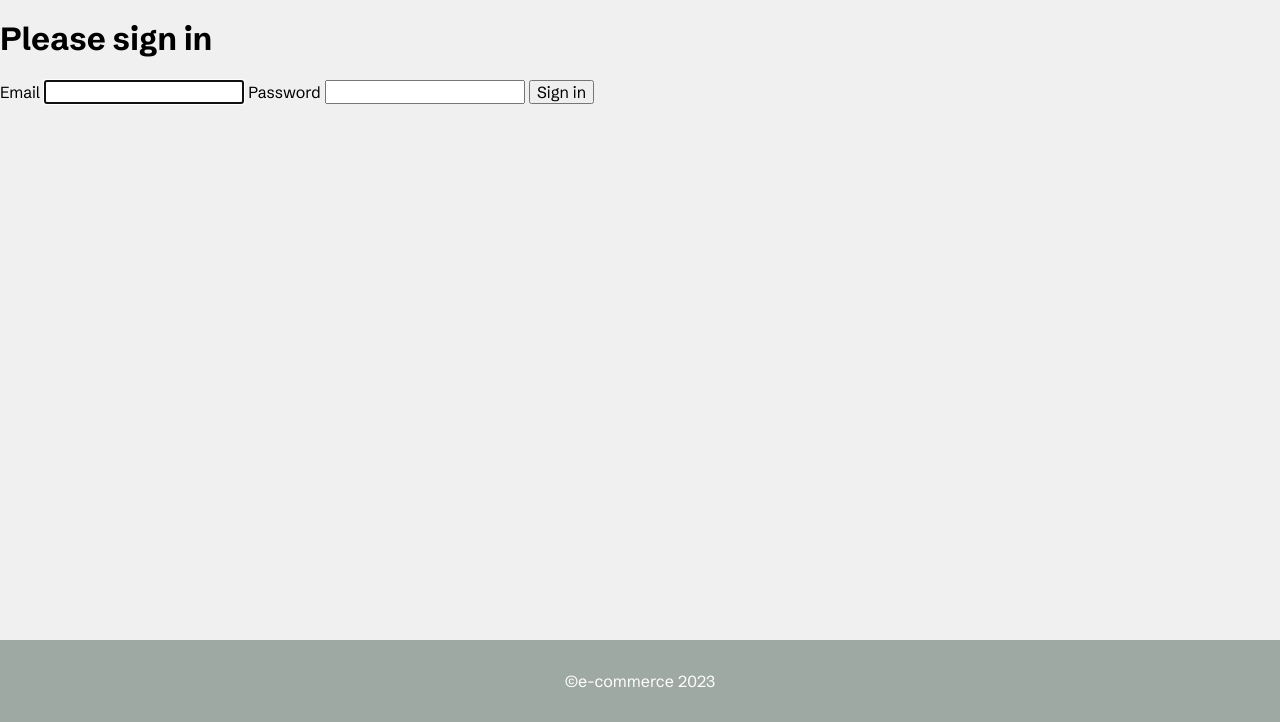
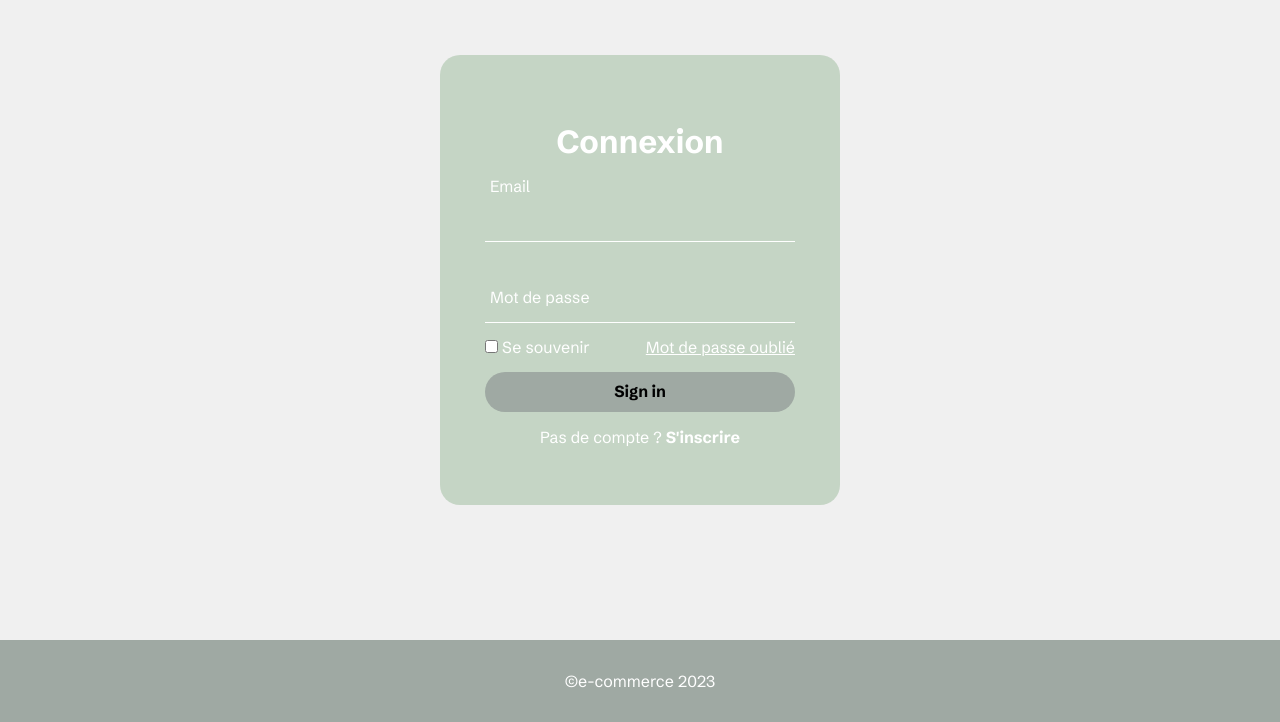
Before and after one commit to Hiikss/TP-Ecommerce, a Symfony app: template templates/security/login.html.twig in a window 1280 px wide. Shown: the part 78-800 px from the top of the page. Run offline with Twig, Linux system fonts and the light colour scheme; the template is opened without the code that fills it, so the values that code supplies are empty; some libraries are stand-ins or nearby versions.

Commit message:
ajout page login

```diff
--- /dev/null
+++ b/public/css/form.css
@@ -0,0 +1,102 @@
+:root {
+    --color1: #f0f0f0;
+    --color2: #e3e0cc;
+    --color3: #c5d5c5;
+    --color4: #9fa9a3;
+}
+
+section {
+    display: flex;
+    justify-content: center;
+    align-items: center;
+    min-height: 70vh;
+    width: 100%;
+}
+
+.form-box {
+    position: relative;
+    width: 400px;
+    height: 450px;
+    background-color: var(--color3);
+    border-radius: 20px;
+    backdrop-filter: blur(15px);
+    display: flex;
+    justify-content: center;
+    align-items: center;
+}
+
+h2 {
+    font-size: 2em;
+    color: white;
+    text-align: center;
+}
+
+.inputbox {
+    position: relative;
+    margin: 30px 0;
+    width: 310px;
+    border-bottom: 1px solid white;
+}
+
+.inputbox label {
+    position: absolute;
+    top: 50%;
+    left: 5px;
+    color: white;
+    transform: translateY(-50%);
+    transition: .5s;
+    pointer-events: none;
+}
+
+input:focus~label,
+input:not(:placeholder-shown)~label {
+    top: -5px;
+}
+
+.inputbox input {
+    width: 100%;
+    height: 50px;
+    background: transparent;
+    border: none;
+    outline: none;
+    font-size: 1em;
+    padding: 0 35px 0 5px;
+    color: white;
+}
+
+.remember {
+    color: white;
+    margin: -15px 0 15px;
+    display: flex;
+    justify-content: space-between;
+}
+
+.remember a {
+    color: white;
+}
+
+button {
+    width: 100%;
+    height: 40px;
+    background-color: var(--color4);
+    border-radius: 40px;
+    border: none;
+    outline: none;
+    cursor: pointer;
+    font-weight: 600;
+}
+
+.register {
+    color: white;
+    text-align: center;
+}
+
+.register p a {
+    text-decoration: none;
+    color: white;
+    font-weight: 600;
+}
+
+.register p a:hover {
+    text-decoration: underline;
+}
--- a/templates/security/login.html.twig
+++ b/templates/security/login.html.twig
@@ -1,8 +1,14 @@
 {% extends 'base.html.twig' %}
+
+{% block extrastyles %}
+    <link rel="stylesheet" href="{{ asset('css/form.css') }}">
+{% endblock %}
 
 {% block title %}Log in!{% endblock %}
 
 {% block body %}
+<section>
+    <div class="form-box">
         <form method="post">
             {% if error %}
                 <div class="alert alert-danger">{{ error.messageKey|trans(error.messageData, 'security') }}</div>
@@ -10,33 +16,39 @@
 
             {% if app.user %}
                 <div class="mb-3">
-            You are logged in as {{ app.user.userIdentifier }}, <a href="{{ path('app_logout') }}">Logout</a>
+                    Vous êtes déjà connecté {{ app.user.userIdentifier }}, <a href="{{ path('app_logout') }}">Logout</a>
                 </div>
             {% endif %}
 
-    <h1 class="h3 mb-3 font-weight-normal">Please sign in</h1>
+            <h2>Connexion</h2>
+            <div class="inputbox">
+                <input type="email" value="{{ last_username }}" name="email" id="inputEmail" class="form-control" autocomplete="email" placeholder=" " required autofocus>
                 <label for="inputEmail">Email</label>
-    <input type="email" value="{{ last_username }}" name="email" id="inputEmail" class="form-control" autocomplete="email" required autofocus>
-    <label for="inputPassword">Password</label>
-    <input type="password" name="password" id="inputPassword" class="form-control" autocomplete="current-password" required>
+            </div>
+            <div class="inputbox">
+                <input type="password" name="password" id="inputPassword" class="form-control" autocomplete="current-password" placeholder=" " required>
+                <label for="inputPassword">Mot de passe</label>
+            </div>
 
             <input type="hidden" name="_csrf_token"
                 value="{{ csrf_token('authenticate') }}"
             >
 
-    {#
-        Uncomment this section and add a remember_me option below your firewall to activate remember me functionality.
-        See https://symfony.com/doc/current/security/remember_me.html
+            <div class="remember">
+                <label>
+                    <input type="checkbox" name="_remember_me"> Se souvenir
+                </label>
+                <a href="#">Mot de passe oublié</a>
+            </div>
 
-        <div class="checkbox mb-3">
-            <label>
-                <input type="checkbox" name="_remember_me"> Remember me
-            </label>
-        </div>
-    #}
 
             <button class="btn btn-lg btn-primary" type="submit">
                 Sign in
             </button>
+            <div class="register">
+                <p>Pas de compte ? <a href="{{ path('app_register') }}">S'inscrire</a></p>
+            </div>
         </form>
+    </div>
+</section>
 {% endblock %}
```
Lines whose indentation alone changed are shown as unchanged.
